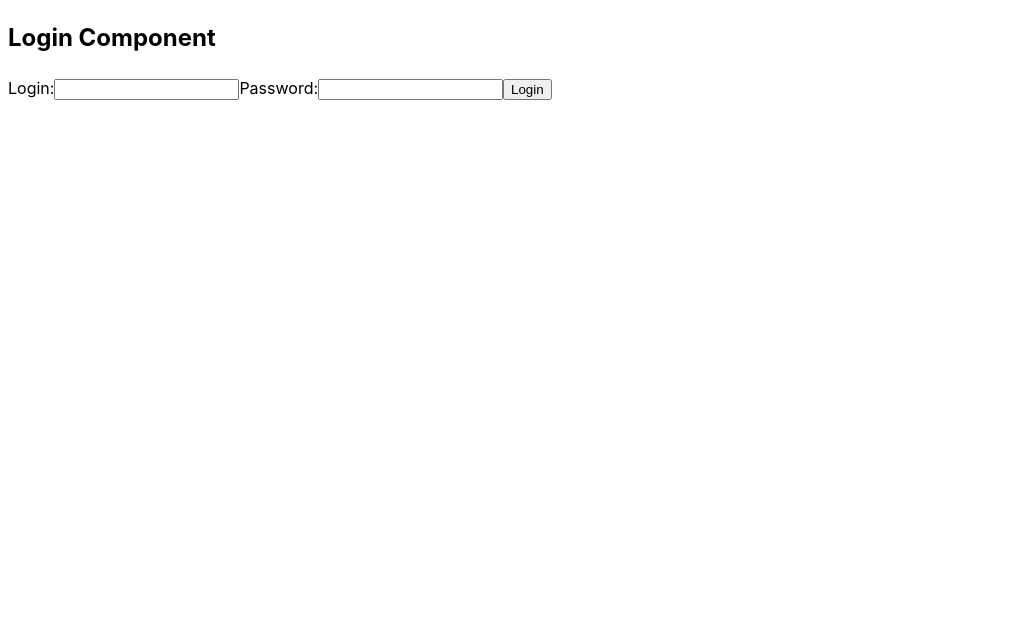
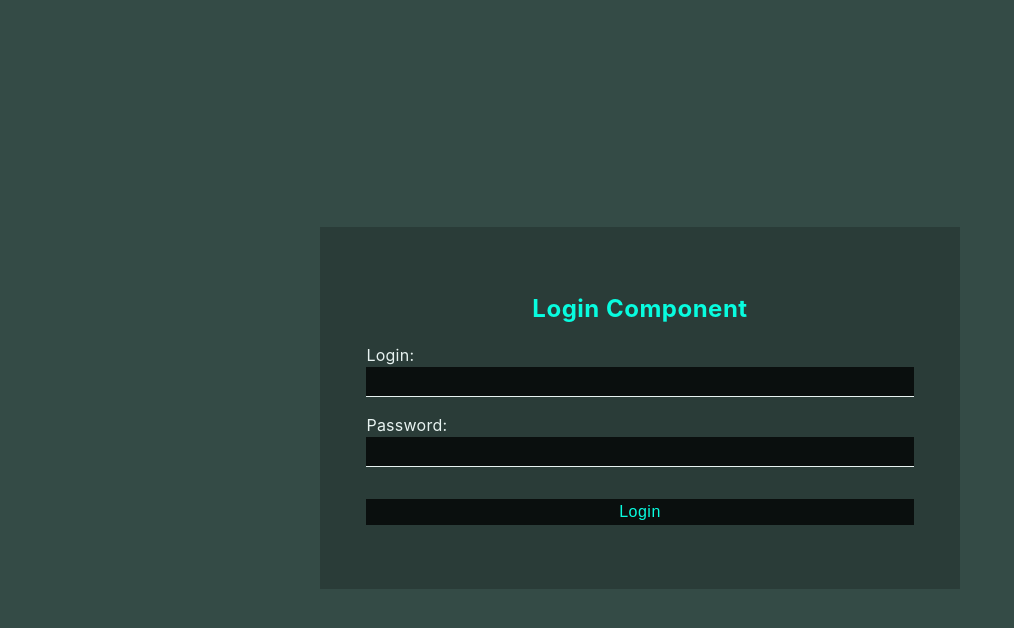
Before and after one commit to matfij/academia, a React (Vite) app in the folder react-blueprint/: page / in a window 1280 px wide. Shown: the top 628 px of the page, without its empty margins (0-1014 px from the left). Built offline with nearby package versions, Linux system fonts and the light colour scheme.

Commit message:
setup global scss rules

```diff
--- a/react-blueprint/package.json
+++ b/react-blueprint/package.json
@@ -24,6 +24,7 @@
         "@typescript-eslint/parser": "^6.14.0",
         "@vitejs/plugin-react-swc": "^3.5.0",
         "eslint": "^8.55.0",
+        "eslint-plugin-css": "^0.9.2",
         "eslint-plugin-react-hooks": "^4.6.0",
         "eslint-plugin-react-refresh": "^0.4.5",
         "sass": "^1.70.0",
--- a/react-blueprint/src/common/styles/colors.scss
+++ /dev/null
@@ -1,4 +0,0 @@
-$app-light: #dda;
-$app-dark: #234;
-$app-error: #d45;
-$app-success: #3d3;
--- a/react-blueprint/src/common/styles/index.scss
+++ b/react-blueprint/src/common/styles/index.scss
@@ -1,5 +1,6 @@
-@import './toast.scss';
 @import 'react-toastify/dist/ReactToastify.css';
+@import './variables.scss';
+@import './utils.scss';
 
 :root {
     font-family: Inter, system-ui, Avenir, Helvetica, Arial, sans-serif;
@@ -9,4 +10,73 @@
     text-rendering: optimizeLegibility;
     -webkit-font-smoothing: antialiased;
     -moz-osx-font-smoothing: grayscale;
+    color: $color-primary;
+    background: $color-secondary;
+    margin: 0;
+    padding: 0;
 }
+
+* {
+    box-sizing: border-box;
+    letter-spacing: 0.25px;
+
+    &:focus {
+        outline: none;
+        border: none;
+    }
+}
+
+h1,
+h2,
+h3,
+h4,
+h5,
+h6 {
+    width: 90%;
+    margin: 0 auto;
+    color: $color-accent;
+    letter-spacing: 0.5px;
+}
+
+button {
+    width: 90%;
+    margin: 0 auto;
+    padding: 4px;
+    border: none;
+    font-size: $font-size-label;
+    font-weight: 500;
+    letter-spacing: 0.5px;
+    color: $color-accent;
+    background: darken($color: $color-secondary, $amount: 20);
+    transition: all 0.5s;
+
+    &:hover {
+        cursor: pointer;
+        color: lighten($color: $color-accent, $amount: 15);
+        background: darken($color: $color-secondary, $amount: 15);
+    }
+}
+
+input {
+    width: 90%;
+    height: 30px;
+    margin: 0 auto;
+    padding: 4px;
+    border: none;
+    font-size: $font-size-label;
+    color: $color-primary;
+    background: darken($color: $color-secondary, $amount: 20);
+    border-bottom: 1px solid $color-primary;
+
+    &:focus {
+        border-bottom: 1px solid $color-primary;
+    }
+}
+
+p,
+span,
+label {
+    width: 90%;
+    margin: 0 auto;
+    font-size: $font-size-label;
+}
--- a/react-blueprint/src/common/styles/toast.scss
+++ /dev/null
@@ -1,13 +0,0 @@
-@import 'colors.scss';
-
-.Toastify__toast {
-    background-color: $app-dark;
-}
-
-.Toastify__toast-body {
-    color: $app-dark;
-}
-
-.Toastify__close-button {
-    fill: $app-dark;
-}
--- /dev/null
+++ b/react-blueprint/src/common/styles/utils.scss
@@ -0,0 +1,45 @@
+.pageWrapper {
+    width: 100%;
+    height: 100vh;
+    display: flex;
+    flex-direction: column;
+    align-items: center;
+    justify-content: center;
+}
+
+.mainWrapper {
+    width: 100%;
+    height: 100%;
+    display: flex;
+    flex-direction: column;
+    align-items: center;
+    justify-content: center;
+}
+
+.navWrapper {
+}
+
+.inline {
+    display: inline;
+}
+
+.bold {
+    font-weight: bold;
+}
+
+.primary {
+    color: $color-primary;
+}
+
+.secondary {
+    color: $color-secondary;
+}
+
+.gone {
+    display: none;
+}
+
+.disabled {
+    cursor: default;
+    opacity: 0.6;
+}
--- /dev/null
+++ b/react-blueprint/src/common/styles/variables.scss
@@ -0,0 +1,6 @@
+$color-primary: #e8f3f1;
+$color-secondary: #344b46;
+$color-accent: #08fcdf;
+
+$font-size-title: 24px;
+$font-size-label: 16px;
--- a/react-blueprint/src/main.tsx
+++ b/react-blueprint/src/main.tsx
@@ -22,7 +22,9 @@ const router = createBrowserRouter([
 
 ReactDOM.createRoot(document.getElementById('root')!).render(
     <React.StrictMode>
-        <RouterProvider router={router} />
-        <ToastContainer />
+        <div className="pageWrapper">
+            <RouterProvider router={router} />
+            <ToastContainer />
+        </div>
     </React.StrictMode>,
 );
--- /dev/null
+++ b/react-blueprint/src/pages/login/LoginComponent.module.scss
@@ -0,0 +1,22 @@
+@import '../../common/styles/variables.scss';
+
+.formWrapper {
+    width: 90%;
+    max-width: 40rem;
+    display: flex;
+    flex-direction: column;
+    padding: 4rem 1rem;
+    background: darken($color: $color-secondary, $amount: 5);
+
+    h2 {
+        text-align: center;
+    }
+
+    label {
+        margin-top: 1rem;
+    }
+
+    button {
+        margin-top: 2rem;
+    }
+}
--- a/react-blueprint/src/pages/login/LoginComponent.tsx
+++ b/react-blueprint/src/pages/login/LoginComponent.tsx
@@ -1,3 +1,4 @@
+import style from './LoginComponent.module.scss';
 import { useNavigate } from 'react-router-dom';
 import { useForm } from 'react-hook-form';
 import { UsersClient } from '../../common/api/client';
@@ -25,9 +26,9 @@ export const LoginComponent = () => {
     };
 
     return (
-        <>
-            <h2>Login Component</h2>
-            <form onSubmit={handleSubmit((data) => login(data))}>
+        <main className='mainWrapper'>
+            <form onSubmit={handleSubmit((data) => login(data))} className={style.formWrapper}>
+                <h2>Login Component</h2>
                 <label htmlFor="login">Login:</label>
                 <input
                     {...register('login', {
@@ -46,8 +47,10 @@ export const LoginComponent = () => {
                     })}
                 />
                 {errors.password && <p>{errors.password.message}</p>}
-                <button type="submit">Login</button>
+                <button type="submit" className="btn">
+                    Login
+                </button>
             </form>
-        </>
+        </main>
     );
 };
```
Also changed, not shown: react-blueprint/.eslintrc.cjs, 1 other file (tests, documents, lock files or other folders).
